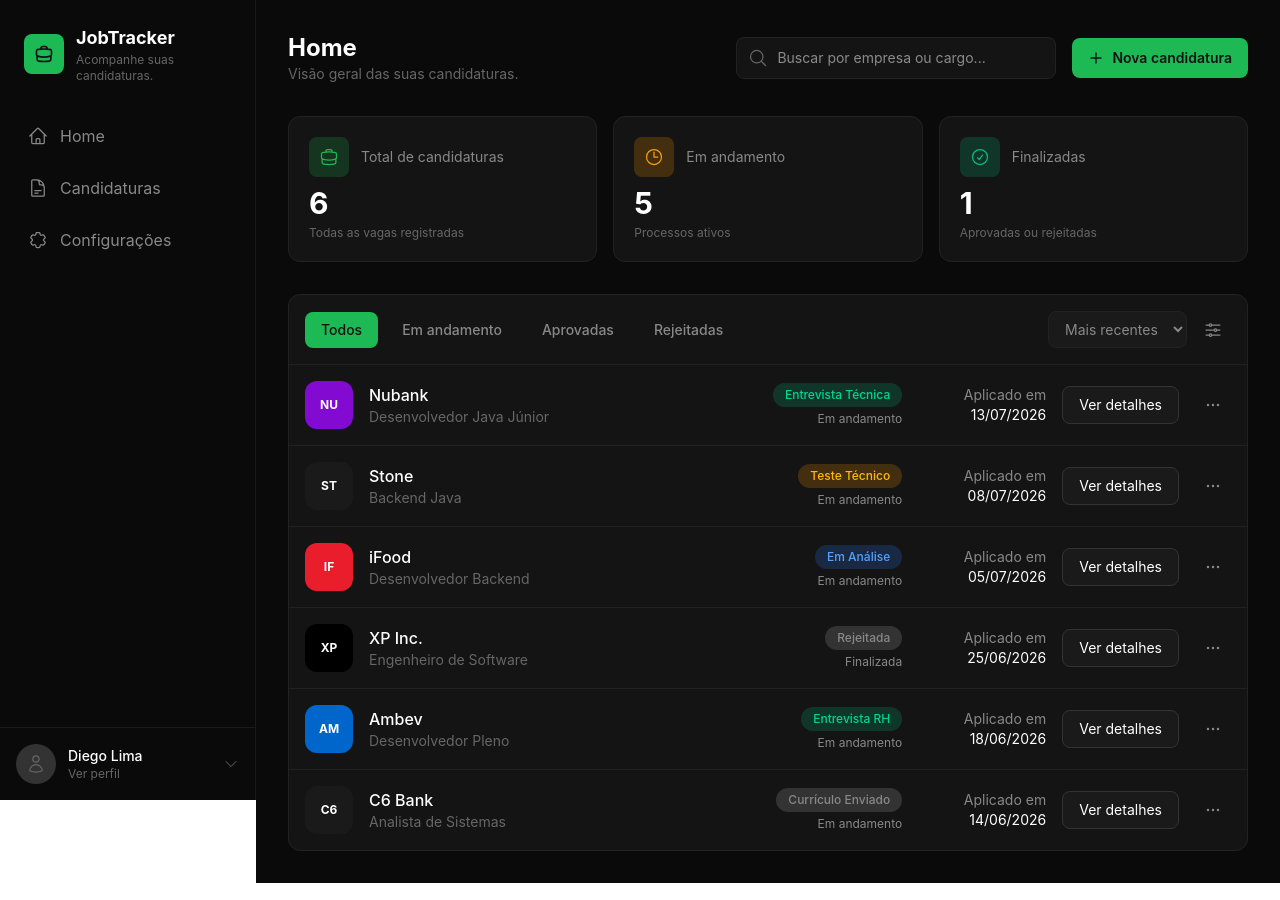
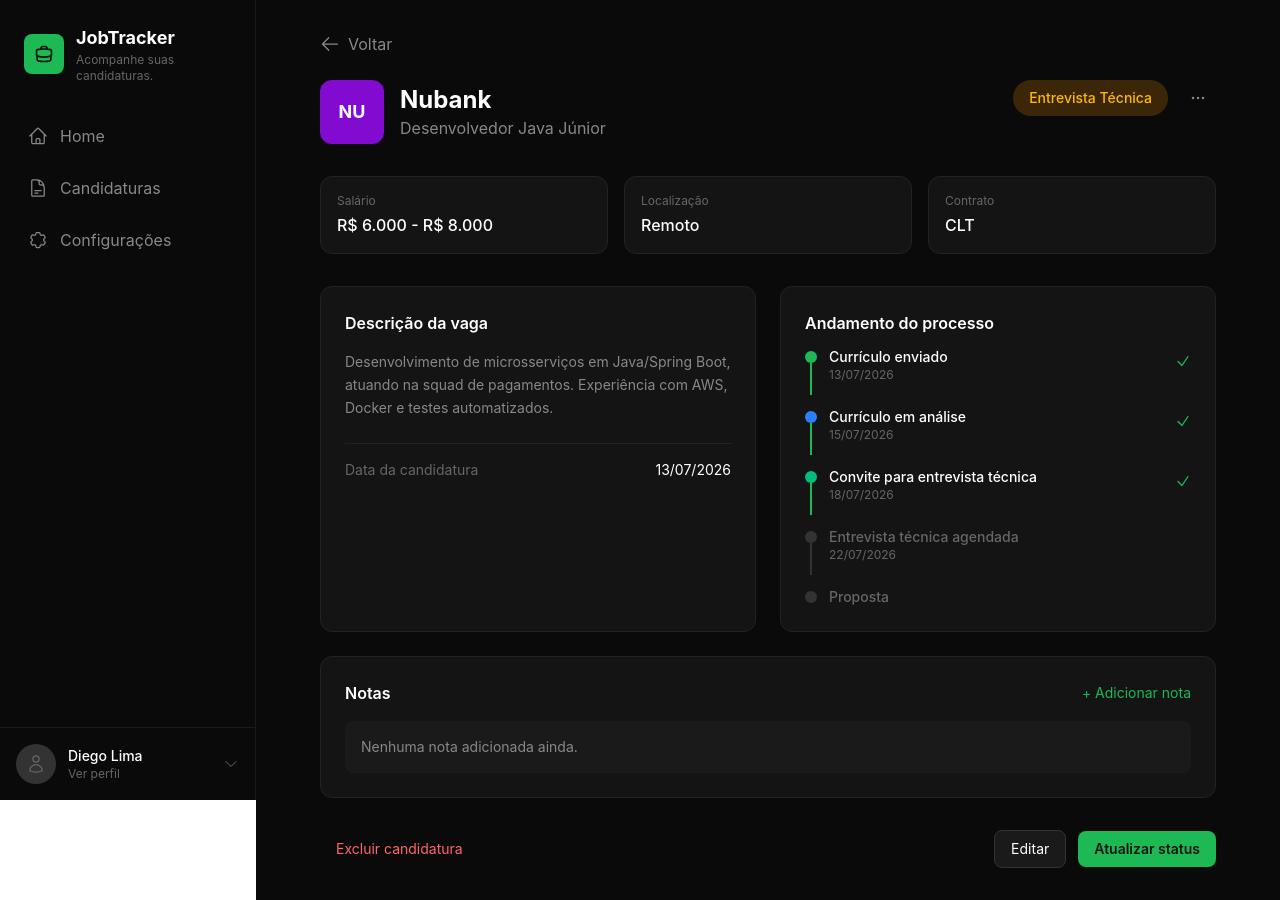
Before and after one commit to diegogrlima/DevApply-frontend, a React (Vite) app: page /candidatura/1 in a window 1280 px wide. Built offline with nearby package versions, Linux system fonts and the light colour scheme.

Commit message:
feat: add application details page with timeline and job info

```diff
--- a/src/App.tsx
+++ b/src/App.tsx
@@ -2,6 +2,7 @@
 import Login from './pages/Login'
 import Register from './pages/Register'
 import Dashboard from './pages/Dashboard'
+import ApplicationDetails from './pages/ApplicationDetails'
 import Sidebar from './components/Sidebar'
 
 function App() {
@@ -10,11 +11,20 @@
       <Route path="/login" element={<Login />} />
       <Route path="/register" element={<Register />} />
       <Route
-        path="/*"
+        path="/"
         element={
           <div className="flex">
             <Sidebar />
             <Dashboard />
+          </div>
+        }
+      />
+      <Route
+        path="/candidatura/:id"
+        element={
+          <div className="flex">
+            <Sidebar />
+            <ApplicationDetails />
           </div>
         }
       />
--- /dev/null
+++ b/src/pages/ApplicationDetails.tsx
@@ -0,0 +1,171 @@
+import { useParams, useNavigate } from 'react-router-dom'
+
+const applicationsData: Record<string, {
+  company: string
+  role: string
+  stage: string
+  status: string
+  date: string
+  color: string
+  salary: string
+  location: string
+  type: string
+  description: string
+  timeline: { date: string; event: string; done: boolean }[]
+}> = {
+  '1': {
+    company: 'Nubank',
+    role: 'Desenvolvedor Java Júnior',
+    stage: 'Entrevista Técnica',
+    status: 'Em andamento',
+    date: '13/07/2026',
+    color: '#820AD1',
+    salary: 'R$ 6.000 - R$ 8.000',
+    location: 'Remoto',
+    type: 'CLT',
+    description: 'Desenvolvimento de microsserviços em Java/Spring Boot, atuando na squad de pagamentos. Experiência com AWS, Docker e testes automatizados.',
+    timeline: [
+      { date: '13/07/2026', event: 'Currículo enviado', done: true },
+      { date: '15/07/2026', event: 'Currículo em análise', done: true },
+      { date: '18/07/2026', event: 'Convite para entrevista técnica', done: true },
+      { date: '22/07/2026', event: 'Entrevista técnica agendada', done: false },
+      { date: '', event: 'Proposta', done: false },
+    ],
+  },
+}
+
+const timelineColors: Record<string, string> = {
+  'Currículo enviado': 'bg-[#1DB954]',
+  'Currículo em análise': 'bg-blue-500',
+  'Convite para entrevista técnica': 'bg-emerald-500',
+  'Entrevista técnica agendada': 'bg-amber-500',
+  'Proposta': 'bg-[#333]',
+}
+
+export default function ApplicationDetails() {
+  const { id } = useParams()
+  const navigate = useNavigate()
+
+  const app = applicationsData[id || '1'] || applicationsData['1']
+
+  return (
+    <div className="ml-64 min-h-screen bg-[#0a0a0a] p-8 w-full">
+      <div className="max-w-4xl mx-auto">
+        <button
+          onClick={() => navigate('/')}
+          className="flex items-center gap-2 text-[#888] hover:text-white mb-6 transition-colors"
+        >
+          <svg xmlns="http://www.w3.org/2000/svg" fill="none" viewBox="0 0 24 24" strokeWidth={1.5} stroke="currentColor" className="w-5 h-5">
+            <path strokeLinecap="round" strokeLinejoin="round" d="M10.5 19.5 3 12m0 0 7.5-7.5M3 12h18" />
+          </svg>
+          Voltar
+        </button>
+
+        <div className="flex items-start justify-between mb-8">
+          <div className="flex items-center gap-4">
+            <div
+              className="w-16 h-16 rounded-xl flex items-center justify-center text-white text-lg font-bold"
+              style={{ backgroundColor: app.color }}
+            >
+              {app.company.slice(0, 2).toUpperCase()}
+            </div>
+            <div>
+              <h1 className="text-white text-2xl font-bold">{app.company}</h1>
+              <p className="text-[#888]">{app.role}</p>
+            </div>
+          </div>
+          <div className="flex items-center gap-3">
+            <span className={`px-4 py-2 rounded-full text-sm font-medium ${
+              app.status === 'Em andamento' ? 'bg-amber-500/20 text-amber-400' : 'bg-emerald-500/20 text-emerald-400'
+            }`}>
+              {app.stage}
+            </span>
+            <button className="p-2 text-[#888] hover:bg-[#1a1a1a] rounded-lg transition-colors">
+              <svg xmlns="http://www.w3.org/2000/svg" fill="none" viewBox="0 0 24 24" strokeWidth={1.5} stroke="currentColor" className="w-5 h-5">
+                <path strokeLinecap="round" strokeLinejoin="round" d="M6.75 12a.75.75 0 1 1-1.5 0 .75.75 0 0 1 1.5 0ZM12.75 12a.75.75 0 1 1-1.5 0 .75.75 0 0 1 1.5 0ZM18.75 12a.75.75 0 1 1-1.5 0 .75.75 0 0 1 1.5 0Z" />
+              </svg>
+            </button>
+          </div>
+        </div>
+
+        <div className="grid grid-cols-3 gap-4 mb-8">
+          <div className="bg-[#141414] rounded-xl p-4 border border-[#222]">
+            <p className="text-[#666] text-xs mb-1">Salário</p>
+            <p className="text-white font-medium">{app.salary}</p>
+          </div>
+          <div className="bg-[#141414] rounded-xl p-4 border border-[#222]">
+            <p className="text-[#666] text-xs mb-1">Localização</p>
+            <p className="text-white font-medium">{app.location}</p>
+          </div>
+          <div className="bg-[#141414] rounded-xl p-4 border border-[#222]">
+            <p className="text-[#666] text-xs mb-1">Contrato</p>
+            <p className="text-white font-medium">{app.type}</p>
+          </div>
+        </div>
+
+        <div className="grid grid-cols-2 gap-6">
+          <div className="bg-[#141414] rounded-xl p-6 border border-[#222]">
+            <h2 className="text-white font-semibold mb-4">Descrição da vaga</h2>
+            <p className="text-[#888] text-sm leading-relaxed">{app.description}</p>
+
+            <div className="mt-6 pt-4 border-t border-[#222]">
+              <div className="flex items-center justify-between text-sm">
+                <span className="text-[#666]">Data da candidatura</span>
+                <span className="text-white">{app.date}</span>
+              </div>
+            </div>
+          </div>
+
+          <div className="bg-[#141414] rounded-xl p-6 border border-[#222]">
+            <h2 className="text-white font-semibold mb-4">Andamento do processo</h2>
+            <div className="space-y-4">
+              {app.timeline.map((item, index) => (
+                <div key={index} className="flex items-start gap-3">
+                  <div className="flex flex-col items-center">
+                    <div className={`w-3 h-3 rounded-full ${item.done ? (timelineColors[item.event] || 'bg-[#1DB954]') : 'bg-[#333]'}`} />
+                    {index < app.timeline.length - 1 && (
+                      <div className={`w-0.5 h-8 ${item.done ? 'bg-[#1DB954]' : 'bg-[#333]'}`} />
+                    )}
+                  </div>
+                  <div className="flex-1 -mt-1">
+                    <p className={`text-sm font-medium ${item.done ? 'text-white' : 'text-[#666]'}`}>{item.event}</p>
+                    {item.date && <p className="text-[#666] text-xs">{item.date}</p>}
+                  </div>
+                  {item.done && (
+                    <svg xmlns="http://www.w3.org/2000/svg" fill="none" viewBox="0 0 24 24" strokeWidth={2} stroke="#1DB954" className="w-4 h-4 mt-0.5">
+                      <path strokeLinecap="round" strokeLinejoin="round" d="m4.5 12.75 6 6 9-13.5" />
+                    </svg>
+                  )}
+                </div>
+              ))}
+            </div>
+          </div>
+        </div>
+
+        <div className="bg-[#141414] rounded-xl p-6 border border-[#222] mt-6">
+          <div className="flex items-center justify-between mb-4">
+            <h2 className="text-white font-semibold">Notas</h2>
+            <button className="text-[#1DB954] text-sm hover:underline">+ Adicionar nota</button>
+          </div>
+          <div className="bg-[#1a1a1a] rounded-lg p-4">
+            <p className="text-[#888] text-sm">Nenhuma nota adicionada ainda.</p>
+          </div>
+        </div>
+
+        <div className="flex items-center justify-between mt-8">
+          <button className="px-4 py-2 text-red-400 hover:bg-red-500/10 rounded-lg transition-colors text-sm">
+            Excluir candidatura
+          </button>
+          <div className="flex items-center gap-3">
+            <button className="px-4 py-2 bg-[#1a1a1a] text-white text-sm rounded-lg hover:bg-[#222] transition-colors border border-[#333]">
+              Editar
+            </button>
+            <button className="px-4 py-2 bg-[#1DB954] text-[#121212] text-sm font-semibold rounded-lg hover:bg-[#1ed760] transition-colors">
+              Atualizar status
+            </button>
+          </div>
+        </div>
+      </div>
+    </div>
+  )
+}
--- a/src/pages/Dashboard.tsx
+++ b/src/pages/Dashboard.tsx
@@ -1,4 +1,5 @@
 import { useState } from 'react'
+import { useNavigate } from 'react-router-dom'
 
 const applications = [
   { company: 'Nubank', role: 'Desenvolvedor Java Júnior', stage: 'Entrevista Técnica', status: 'Em andamento', date: '13/07/2026', color: '#820AD1' },
@@ -27,6 +28,7 @@
 
 export default function Dashboard() {
   const [activeFilter, setActiveFilter] = useState('Todos')
+  const navigate = useNavigate()
 
   const filteredApplications = applications.filter((app) => {
     if (activeFilter === 'Todos') return true
@@ -162,7 +164,10 @@
                   <p className="text-[#888] text-sm">Aplicado em</p>
                   <p className="text-white text-sm">{app.date}</p>
                 </div>
-                <button className="px-4 py-2 bg-[#1a1a1a] text-white text-sm rounded-lg hover:bg-[#222] transition-colors border border-[#333]">
+                <button
+                  onClick={() => navigate(`/candidatura/${index + 1}`)}
+                  className="px-4 py-2 bg-[#1a1a1a] text-white text-sm rounded-lg hover:bg-[#222] transition-colors border border-[#333]"
+                >
                   Ver detalhes
                 </button>
                 <button className="p-2 text-[#888] hover:bg-[#1a1a1a] rounded-lg transition-colors">
```
